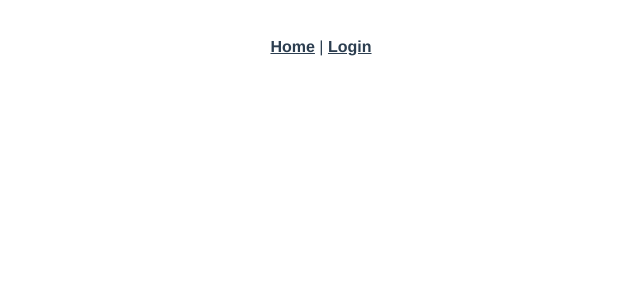
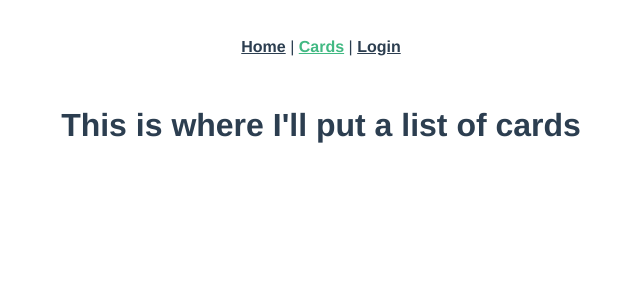
Before and after one commit to amarcott11/what-card-frontend, a Vue app: page /cards in a window 1280 px wide. Shown: the top 300 px of the page, without its empty margins (319-959 px from the left). Built offline with nearby package versions, Linux system fonts and the light colour scheme.

Commit message:
add placeholder cards page

```diff
--- a/src/App.vue
+++ b/src/App.vue
@@ -2,6 +2,7 @@
   <div id="app">
     <div id="nav">
       <router-link to="/">Home</router-link> |
+      <router-link to="/cards">Cards</router-link> |
       <router-link to="/about" v-if="isLogged">About</router-link>
       <router-link to="/login" v-else>Login</router-link>
       <button type="button" @click="logout()" v-if="isLogged">
--- a/src/router/index.js
+++ b/src/router/index.js
@@ -9,6 +9,11 @@ const routes = [
     path: '/',
     name: 'Home',
     component: Home
+  },
+  {
+    path: '/cards',
+    name: 'Cards',
+    component: () => import(/* webpackChunkName: "cards" */ '../views/Cards.vue')
   },
   {
     path: '/about',
--- /dev/null
+++ b/src/views/Cards.vue
@@ -0,0 +1,5 @@
+<template>
+  <div class="cards">
+    <h1>This is where I'll put a list of cards</h1>
+  </div>
+</template>
```
